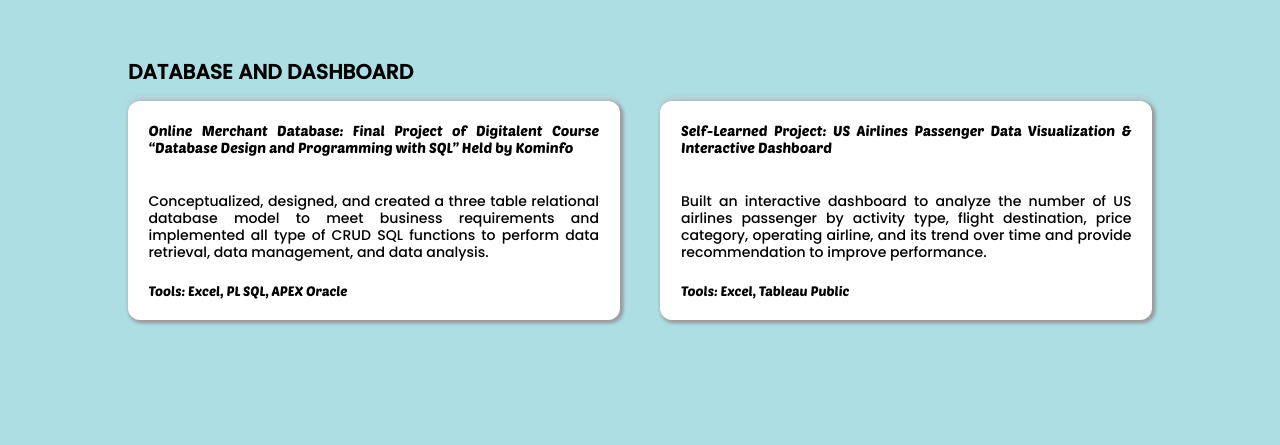
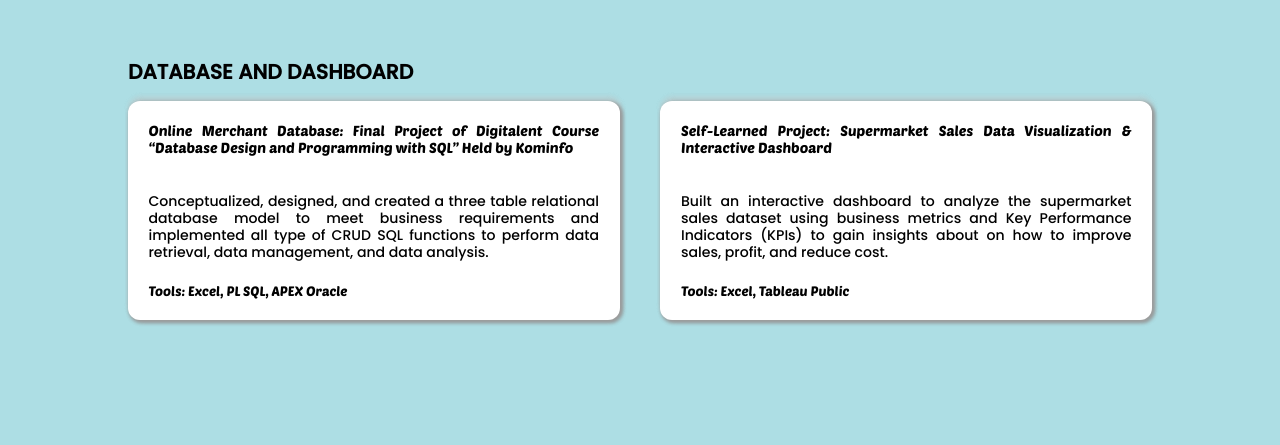
Before and after one commit to friskayumanda/friskayumanda.github.io, a plain HTML site: page index.html in a window 1280 px wide. Shown: the part 1180-1625 px from the top of the page. Drawn offline with Linux system fonts and the light colour scheme.

Commit message:
Update index.html

```diff
--- a/index.html
+++ b/index.html
@@ -77,12 +77,11 @@
                         data analysis.</p>
                     <quote>Tools: Excel, PL SQL, APEX Oracle</quote>
                 </div></a>
-                <a href="https://public.tableau.com/views/airlinespassenger/USAirlinesPassengerDashboard?:language=en-US&:display_count=n&:origin=viz_share_link" id="tableau"><div class="dua">
-                    <h3>Self-Learned Project: US Airlines Passenger Data Visualization & Interactive Dashboard</h3>
-                    <p>Built an interactive dashboard to analyze the number of US airlines
-                        passenger by activity type, flight destination, price
-                        category, operating airline, and its trend over time and provide
-                        recommendation to improve performance.</p>
+                <a href="https://public.tableau.com/views/Supermarket100000SalesRecords/profit?:language=en-US&:display_count=n&:origin=viz_share_link" id="tableau"><div class="dua">
+                    <h3>Self-Learned Project: Supermarket Sales Data Visualization & Interactive Dashboard</h3>
+                    <p>Built an interactive dashboard to analyze the supermarket sales dataset using
+                        business metrics and Key Performance Indicators (KPIs) to gain insights about
+                        on how to improve sales, profit, and reduce cost.</p>
                     <quote>Tools: Excel, Tableau Public</quote>
                 </div></a>
             </div>
```
